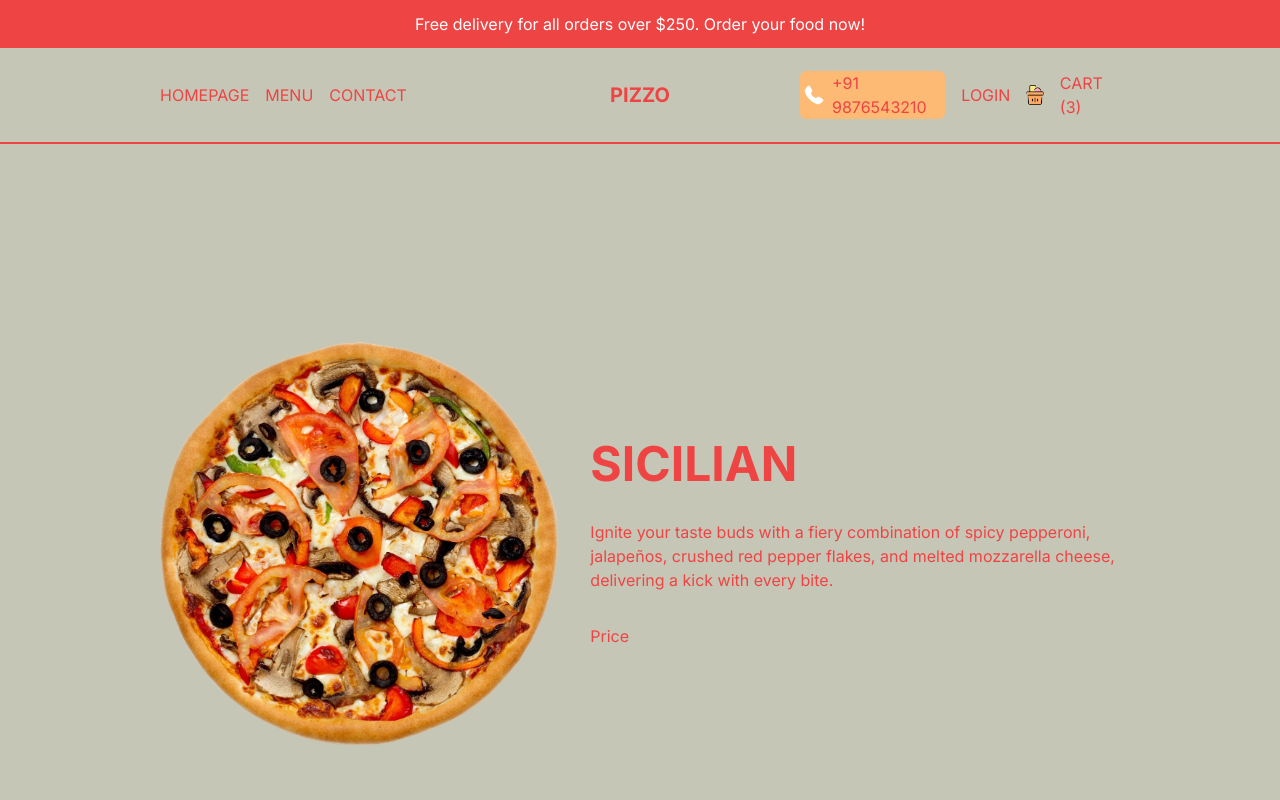
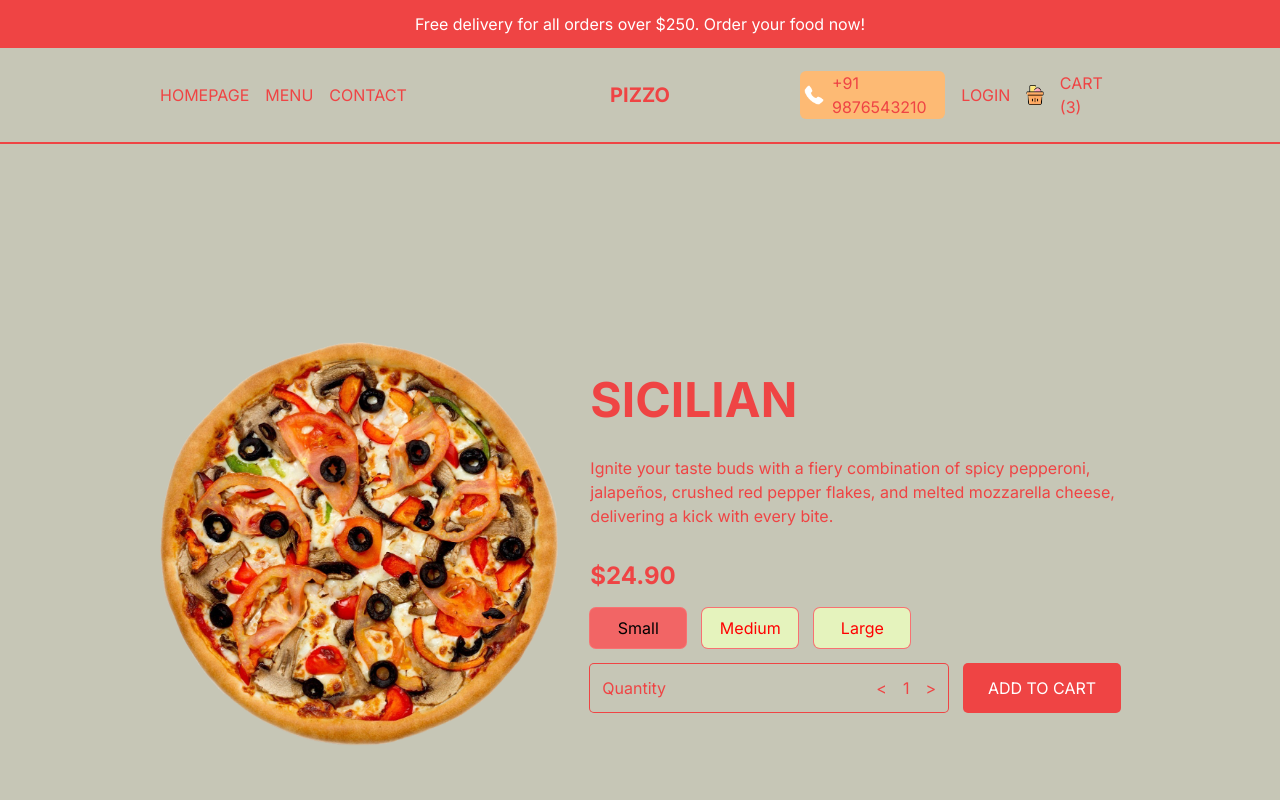
Before and after one commit to SAF2k/food-devlivery-app, a Next.js app: page /product/1 in a window 1280 px wide. Shown: the top 800 px of the page. Built offline with nearby package versions, Linux system fonts and the light colour scheme.

Commit message:
added single product page

```diff
--- a/src/app/menu/page.tsx
+++ b/src/app/menu/page.tsx
@@ -3,7 +3,7 @@ import Link from "next/link"
 
 const MenuPage = () => {
   return (
-    <div className="flex h-[calc(100vh-6rem)] flex-col items-center p-4 md:h-[calc(100vh-9rem)] md:flex-row lg:px-20 xl:px-40">
+    <div className="flex h-[calc(100vh-6rem)] flex-col items-center p-4 md:h-[calc(100vh-9rem)] md:flex-row lg:px-20 xl:px-40 ">
       {menu.map((category) => (
         <Link
           href={`/menu/${category.slug}`}
@@ -15,8 +15,8 @@ const MenuPage = () => {
             <h1 className="text-3xl font-bold uppercase">{category.title}</h1>
             <p className="my-8 text-sm">{category.desc}</p>
             <button
-              className={`hidden 2xl:block bg-${category.color} text-${
-                category.color === "black" ? "white" : "red-500"
+              className={`hidden 2xl:block bg-${category.color === "black" ? "red-500" : "black"} text-${
+                category.color === "black" ? "" : "black"
               } rounded-md px-4 py-2`}
             >
               Explore
--- a/src/app/product/[id]/page.tsx
+++ b/src/app/product/[id]/page.tsx
@@ -21,7 +21,7 @@ const SingleProductPage = () => {
         <div className="h-1/2 flex flex-col gap-4 md:h-[70%] md:justify-center md:gap-6 xl:gap-8">
             <h1 className="text-3xl font-bold uppercase xl:text-5xl">{singleProduct.title}</h1>
             <p>{singleProduct.desc}</p>
-            <Price />
+            <Price price={singleProduct.price} id={singleProduct.id} options={singleProduct.options}/>
         </div>
     </div>
   )
--- a/src/components/Price.tsx
+++ b/src/components/Price.tsx
@@ -1,8 +1,77 @@
+"use client";
 
-const Price = () => {
-  return (
-    <div>Price</div>
-  )
+import { useEffect, useState } from "react";
+
+interface PriceProps {
+  price: number;
+  id: number;
+  options?: {
+    title: string;
+    additionalPrice: number;
+  }[];
 }
 
-export default Price
+const Price = ({ id, price, options }: PriceProps) => {
+
+    const [total, setTotal] = useState(price)
+    const [quantity, setQuantity] = useState(1)
+    const [selected, setSelected] = useState(0)
+
+    useEffect(() => {
+        setTotal(
+            quantity * (options ? price + options[selected].additionalPrice : price)
+        )
+    },[quantity, selected, price, options])
+
+  return (
+    <div className="flex flex-col gap-4">
+      <h2 className="text-2xl font-bold">${total.toFixed(2)}</h2>
+      {/* Options Container   */}
+      <div className="flex gap-4">
+        {options?.map((option, index) => (
+          <button
+            key={option.title}
+            className="min-w-[6rem] rounded-md p-2 ring-1 ring-red-400"
+            style={{
+              background: selected === index ? "#f26565" : "#e5f3bd",
+              color: selected === index ? "black" : "red",
+            }}
+            onClick={() => setSelected(index)}
+          >
+            {option.title}
+          </button>
+        ))}
+      </div>
+      {/* Quantity and Add Button Container  */}
+      <div className="flex items-center justify-between gap-4">
+        {/* Quantity  */}
+        <div className="flex w-full justify-between p-3 ring-1 ring-red-500 rounded">
+          <span>Quantity</span>
+          <div className="flex items-center gap-4">
+            <button
+              onClick={() =>
+                setQuantity((prev) => (prev > 1 ? quantity - 1 : 1))
+              }
+            >
+              {"<"}
+            </button>
+            <span>{quantity}</span>
+            <button
+              onClick={() =>
+                setQuantity((prev) => (prev < 9 ? quantity + 1 : 9))
+              }
+            >
+              {">"}
+            </button>
+          </div>
+        </div>
+        {/* Cart Button  */}
+        <button className="w-56 bg-red-500 p-3 uppercase text-white ring-1 ring-red-500 rounded">
+          Add to Cart
+        </button>
+      </div>
+    </div>
+  );
+};
+
+export default Price;
```
